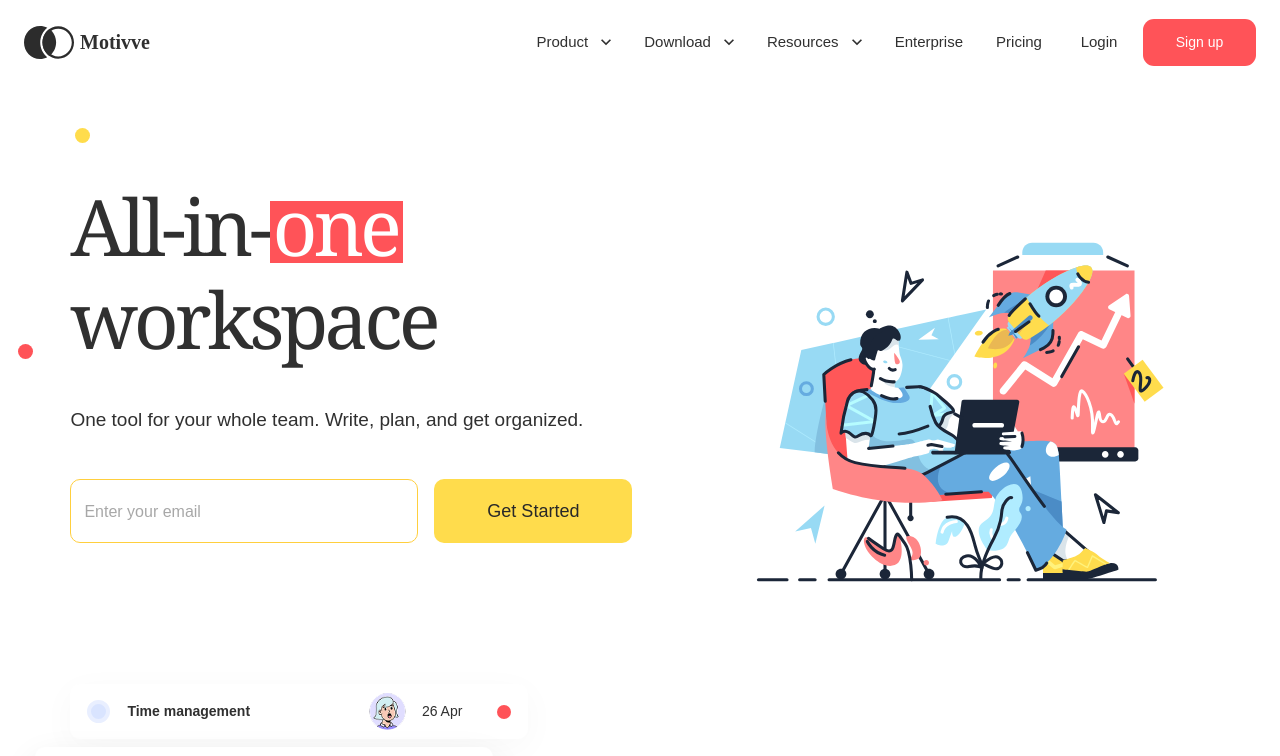
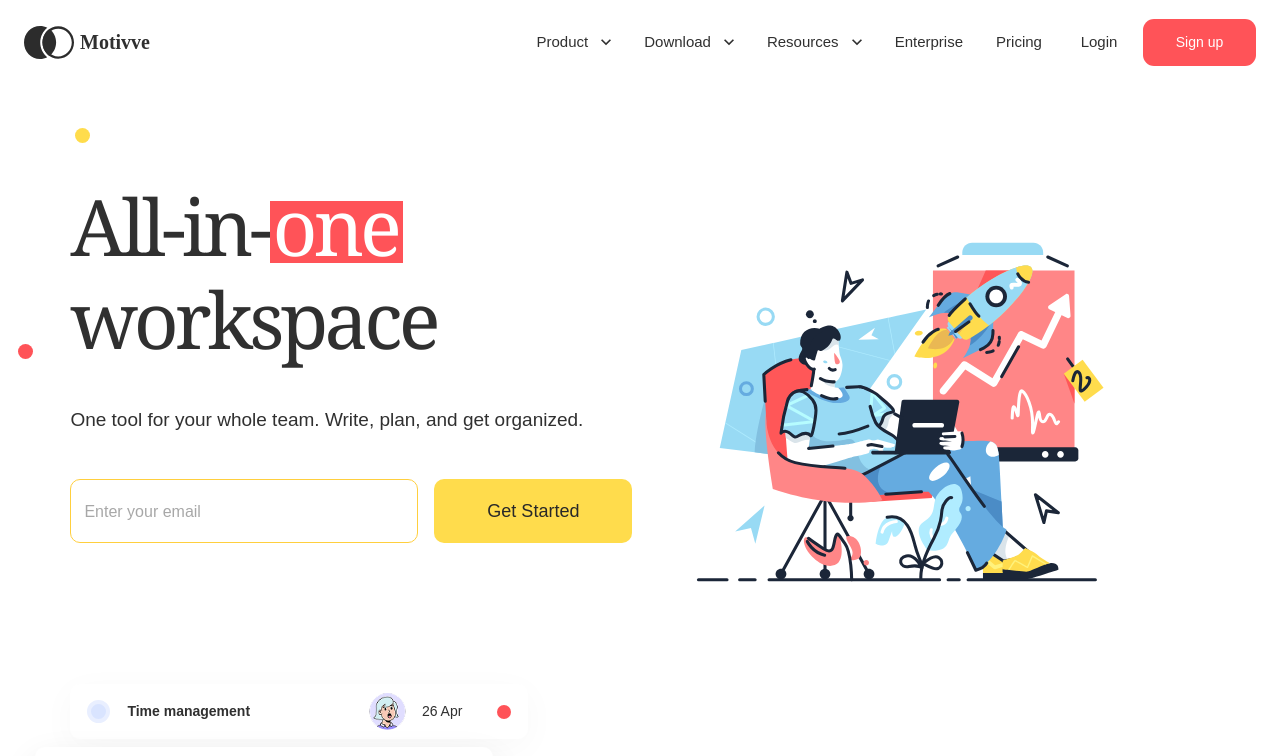
Before and after one commit to AngelosBartzis/DemoLanding, a React (Vite) app: page / in a window 1280 px wide. Shown: the top 756 px of the page. Built offline with nearby package versions, Linux system fonts and the light colour scheme; the HTML template or start-up script is replaced by a standard one; a web font is replaced by a local one.

Commit message:
Small css fix

```diff
--- a/src/styles/HomePage.css
+++ b/src/styles/HomePage.css
@@ -188,7 +188,7 @@
     max-width: 560px;
     height: auto;
     object-fit: contain;
-    transform: translateY(50px);
+    transform: translate(-60px, 50px);
 }
 
 /* Decorative dots */
```
